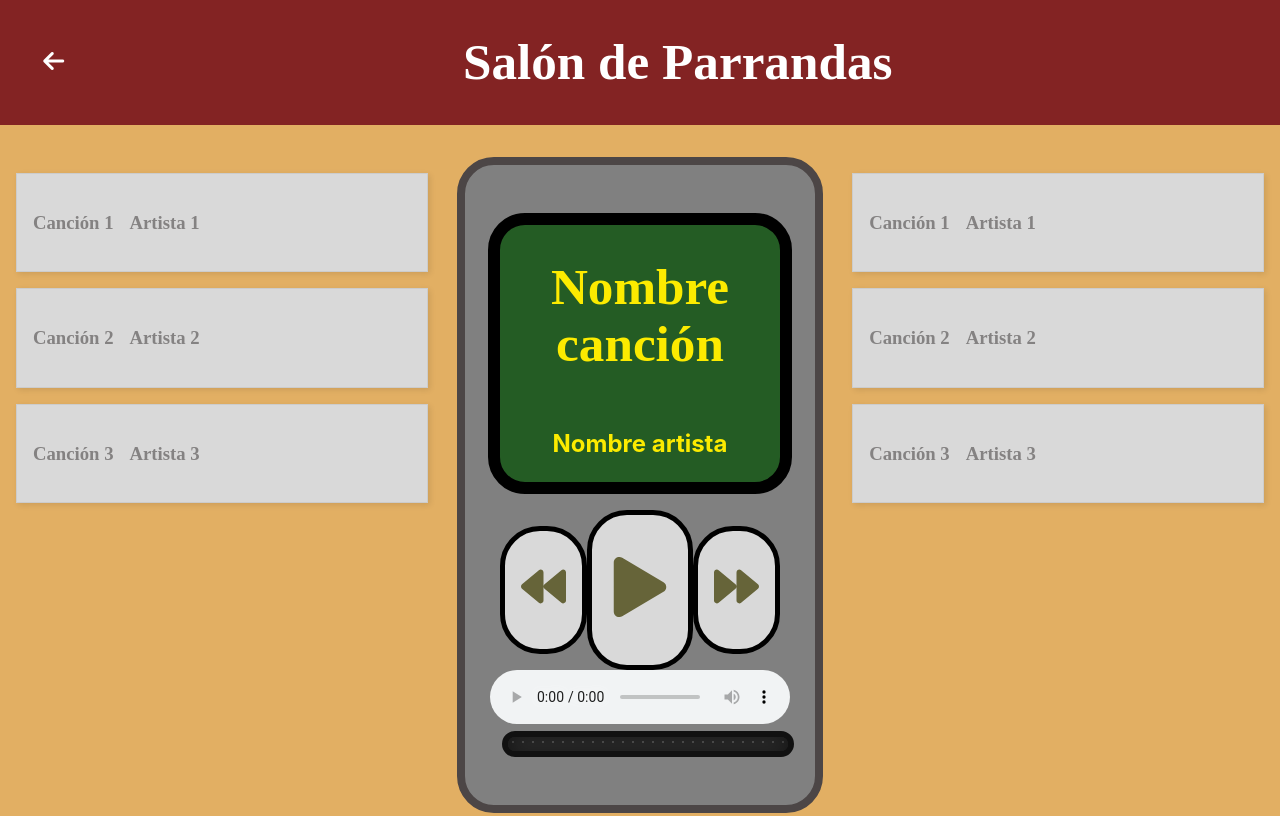
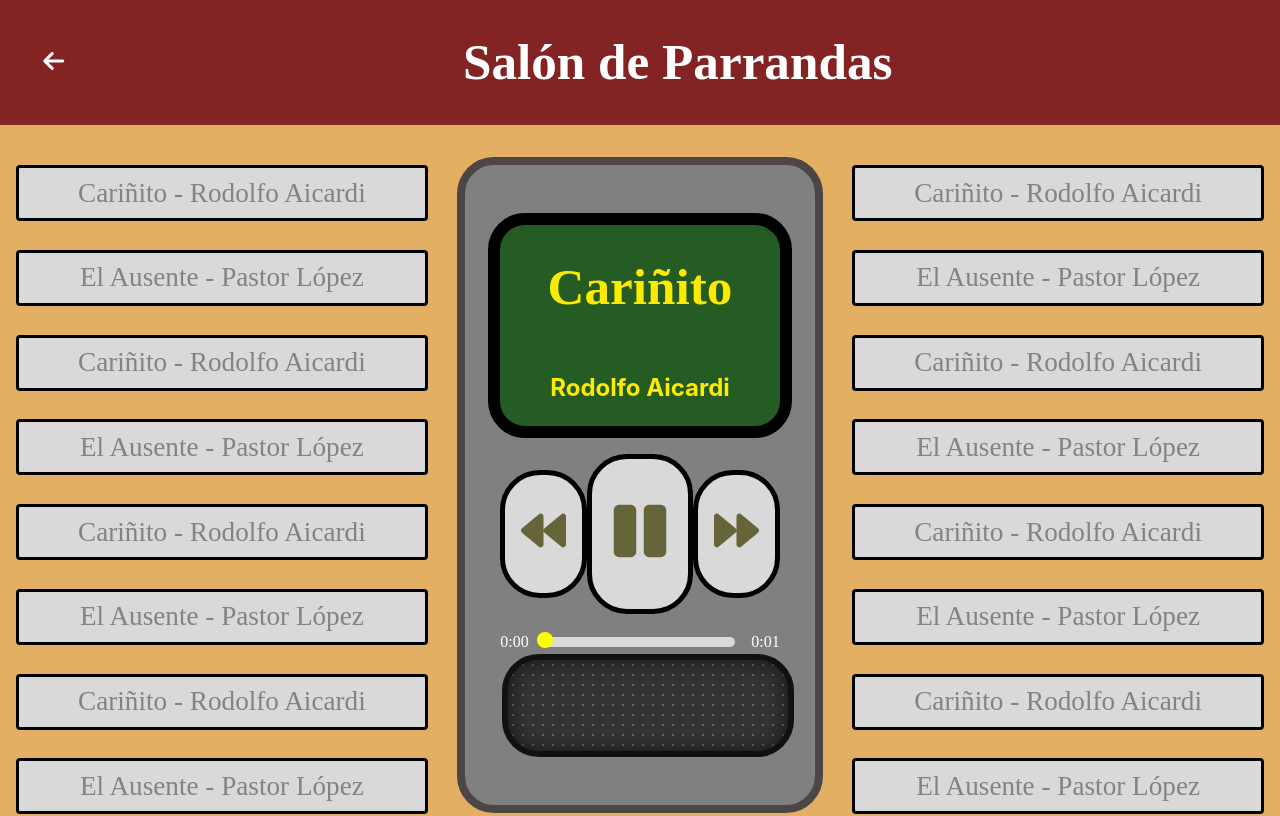
Before and after one commit to srodriguezsu/parranda, a React (Vite) app: page /salon-de-parrandas in a window 1280 px wide. Shown: the top 816 px of the page. Built offline with nearby package versions, Linux system fonts and the light colour scheme.

Commit message:
salonPage Funcional

```diff
--- a/src/pages/salonPage/cancion.css
+++ b/src/pages/salonPage/cancion.css
@@ -1,18 +1,23 @@
 .cancion {
+    height: 50px;
     display: flex;
-    flex-direction: row;
-    gap: 1rem;
-    border: 1px solid #ccc;
-    padding: 1rem;
-    margin: 1rem 0;
+    align-items: center;
+    justify-content: space-between;
+    margin: 0.5rem 0;
     background-color: #D9D9D9;
-    box-shadow: 2px 2px 6px rgba(0, 0, 0, 0.1);
+    border-radius: 4px;
+    font-size: 0.9rem;
+    color: #848282;
+    box-shadow: none;
+    border: 3px solid #000000;
+    cursor: pointer;
 }
 
 .cancion h3 {
-    color: #848282
-}
-
-.cancion p {
+    margin: 0 auto;
+    font-weight: normal;
+    font-size: 1.7rem;
+    text-align: center;
+    width: 100%;
     color: #848282;
 }
--- a/src/pages/salonPage/cancion.jsx
+++ b/src/pages/salonPage/cancion.jsx
@@ -1,12 +1,14 @@
 import React from 'react';
 import './Cancion.css';
 
-const Cancion = ({ nombre, artista, audioSrc}) => {
+const Cancion = ({ nombre, artista, audioSrc, onSelect }) => {
+    const handleClick = () => {
+        if (onSelect) onSelect({ nombre, artista, audioSrc });
+    };
+
     return (
-
-        <div className="cancion">
-            <h3>{nombre}</h3>
-            <h3>{artista}</h3>
+        <div className="cancion" onClick={handleClick}>
+            <h3>{nombre} - {artista}</h3>
         </div>
     );
 };
--- a/src/pages/salonPage/index.css
+++ b/src/pages/salonPage/index.css
@@ -8,102 +8,14 @@ main {
 
 .cancionesIzq {
     width: 33%;
+    display: flex;
+    flex-direction: column;
+    gap: 0.8rem;
 }
 
 .cancionesDer {
     width: 33%;
-}
-
-.reproductor {
-    border: 8px solid #4C4646;
-    border-radius: 37px;
-    width: 28%;
-    height: 80vh;
     display: flex;
     flex-direction: column;
-    align-items: center;
-    background-color: #808080;
+    gap: 0.8rem;
 }
-
-.display{
-    margin-top: 3rem;
-    border: 12px solid #000000;
-    border-radius: 37px;
-    text-align: center;
-    width: 80%;
-    height: 18em;
-    background-color: #245C24 ;
-    display: flex;
-    flex-direction: column;
-    justify-content: center;
-    align-items: center;
-    text-align: center;
-    color:#FCEB00
-}
-
-.display h2 {
-    color: #FCEB00;
-}
-
-.controls {
-    display:flex;
-    flex-direction: row;
-    width: 80%;
-    display: flex;
-    justify-content: space-around;
-    margin-top: 1rem;
-}
-
-.btnPrev, .btnNext {
-    border: 5px solid #000;
-    margin-top: 1rem;
-    width: 8rem;
-    height: 8rem;
-    border-radius: 40px;
-    background-color: #D9D9D9;
-    color: white;
-    cursor: pointer;
-    font-size: 1.5rem;
-}
-
-.btnPrev:hover, .btnNext:hover {
-    background-color: #726f6f;
-}
-
-.btnPlay{
-    border: 5px solid #000;
-    width: 10rem;
-    height: 10rem;
-    border-radius: 40px;
-    background-color: #D9D9D9;
-    color: white;
-    cursor: pointer;
-    font-size: 1.5rem;
-}
-
-.btnPlay:hover {
-    background-color: #726f6f;
-}
-
-.parlante {
-    width: 80%;
-    height: 33em;
-    background-color: black;
-    border-radius: 37px;
-    margin-left: 1rem;
-    background-color: #333;
-    background-image: radial-gradient(#666 1px, transparent 1px);
-    background-size: 10px 10px;
-    margin-bottom: 3rem;
-
-    display: flex;
-    flex-direction: column;
-    justify-content: center;
-    align-items: center;
-
-    color: white;
-    text-align: center;
-
-    box-shadow: inset 0 0 20px rgba(0, 0, 0, 0.6); /* profundidad tipo rejilla */
-    border: 6px solid #111;
-}
--- a/src/pages/salonPage/index.jsx
+++ b/src/pages/salonPage/index.jsx
@@ -1,52 +1,81 @@
-import React from 'react';
+import React, { useState } from 'react';
 import Header from "../../components/header/index.jsx";
 import Cancion from './cancion.jsx';
-import { FaBackward, FaPlay, FaForward } from 'react-icons/fa';
+import Reproductor from './reproductor';
 import './index.css';
 
+const listaCancionesIzq = [
+  { nombre: "Cariñito", artista: "Rodolfo Aicardi", audioSrc: "src/assets/canciones/CARIÑITO - RODOLFO AICARDI.mp3" },
+  { nombre: "El Ausente", artista: "Pastor López", audioSrc: "src/assets/canciones/EL AUSENTE - PASTOR LOPEZ.mp3" },
+  { nombre: "Cariñito", artista: "Rodolfo Aicardi", audioSrc: "src/assets/canciones/CARIÑITO - RODOLFO AICARDI.mp3" },
+  { nombre: "El Ausente", artista: "Pastor López", audioSrc: "src/assets/canciones/EL AUSENTE - PASTOR LOPEZ.mp3" },
+  { nombre: "Cariñito", artista: "Rodolfo Aicardi", audioSrc: "src/assets/canciones/CARIÑITO - RODOLFO AICARDI.mp3" },
+  { nombre: "El Ausente", artista: "Pastor López", audioSrc: "src/assets/canciones/EL AUSENTE - PASTOR LOPEZ.mp3" },
+  { nombre: "Cariñito", artista: "Rodolfo Aicardi", audioSrc: "src/assets/canciones/CARIÑITO - RODOLFO AICARDI.mp3" },
+  { nombre: "El Ausente", artista: "Pastor López", audioSrc: "src/assets/canciones/EL AUSENTE - PASTOR LOPEZ.mp3" },
+  { nombre: "Cariñito", artista: "Rodolfo Aicardi", audioSrc: "src/assets/canciones/CARIÑITO - RODOLFO AICARDI.mp3" },
+  { nombre: "El Ausente", artista: "Pastor López", audioSrc: "src/assets/canciones/EL AUSENTE - PASTOR LOPEZ.mp3" },
+  { nombre: "Cariñito", artista: "Rodolfo Aicardi", audioSrc: "src/assets/canciones/CARIÑITO - RODOLFO AICARDI.mp3" },
+  { nombre: "El Ausente", artista: "Pastor López", audioSrc: "src/assets/canciones/EL AUSENTE - PASTOR LOPEZ.mp3" },
+  { nombre: "Cariñito", artista: "Rodolfo Aicardi", audioSrc: "src/assets/canciones/CARIÑITO - RODOLFO AICARDI.mp3" }
+];
+
+const listaCancionesDer = [
+  { nombre: "Cariñito", artista: "Rodolfo Aicardi", audioSrc: "src/assets/canciones/CARIÑITO - RODOLFO AICARDI.mp3" },
+  { nombre: "El Ausente", artista: "Pastor López", audioSrc: "src/assets/canciones/EL AUSENTE - PASTOR LOPEZ.mp3" },
+  { nombre: "Cariñito", artista: "Rodolfo Aicardi", audioSrc: "src/assets/canciones/CARIÑITO - RODOLFO AICARDI.mp3" },
+  { nombre: "El Ausente", artista: "Pastor López", audioSrc: "src/assets/canciones/EL AUSENTE - PASTOR LOPEZ.mp3" },
+  { nombre: "Cariñito", artista: "Rodolfo Aicardi", audioSrc: "src/assets/canciones/CARIÑITO - RODOLFO AICARDI.mp3" },
+  { nombre: "El Ausente", artista: "Pastor López", audioSrc: "src/assets/canciones/EL AUSENTE - PASTOR LOPEZ.mp3" },
+  { nombre: "Cariñito", artista: "Rodolfo Aicardi", audioSrc: "src/assets/canciones/CARIÑITO - RODOLFO AICARDI.mp3" },
+  { nombre: "El Ausente", artista: "Pastor López", audioSrc: "src/assets/canciones/EL AUSENTE - PASTOR LOPEZ.mp3" },
+  { nombre: "Cariñito", artista: "Rodolfo Aicardi", audioSrc: "src/assets/canciones/CARIÑITO - RODOLFO AICARDI.mp3" },
+  { nombre: "El Ausente", artista: "Pastor López", audioSrc: "src/assets/canciones/EL AUSENTE - PASTOR LOPEZ.mp3" },
+  { nombre: "Cariñito", artista: "Rodolfo Aicardi", audioSrc: "src/assets/canciones/CARIÑITO - RODOLFO AICARDI.mp3" },
+  { nombre: "El Ausente", artista: "Pastor López", audioSrc: "src/assets/canciones/EL AUSENTE - PASTOR LOPEZ.mp3" },
+  { nombre: "Cariñito", artista: "Rodolfo Aicardi", audioSrc: "src/assets/canciones/CARIÑITO - RODOLFO AICARDI.mp3" }
+];
+
+const listaCanciones = [...listaCancionesIzq, ...listaCancionesDer];
+
 const ParrandasPage = () => {
+  const [indiceActual, setIndiceActual] = useState(0);
+  const cancionActual = listaCanciones[indiceActual];
+
   return (
     <div>
-            <Header pageTitle={"Salón de Parrandas"}/>
+      <Header pageTitle={"Salón de Parrandas"} />
 
       <main>
         <div className='cancionesIzq'>
-                    <Cancion nombre="Canción 1" artista="Artista 1" audioSrc="ruta/a/audio1.mp3" />
-                    <Cancion nombre="Canción 2" artista="Artista 2" audioSrc="ruta/a/audio2.mp3" />
-                    <Cancion nombre="Canción 3" artista="Artista 3" audioSrc="ruta/a/audio3.mp3" />
-
+          {listaCancionesIzq.map((c, i) => (
+            <Cancion
+              key={`izq-${i}`}
+              nombre={c.nombre}
+              artista={c.artista}
+              audioSrc={c.audioSrc}
+              onSelect={() => setIndiceActual(i)}
+            />
+          ))}
         </div>
 
-                <div className='reproductor'>
-                    <div className='display'>
-                        <h1 className='nombreCancion'>Nombre canción</h1>
-                        <h2 className='artista'>Nombre artista</h2>
-                    </div>
-
-                    <div className='controls'>
-                        <button className='btnPrev'><FaBackward size={45} color="#666439"/></button>
-                        <button className='btnPlay'><FaPlay size={60} color="#666439"/></button>
-                        <button className='btnNext'><FaForward size={45} color="#666439"/></button>
-                    </div>
-
-                    <div className='progress-bar'>
-                        <audio className='audio' controls>
-                            <source src="ruta/a/audio.mp3" type="audio/mpeg" />
-                            Tu navegador no soporta la reproducción de audio.
-                        </audio>
-                    </div>
-
-
-                    <div className='parlante'></div>
-
-                </div>
+        <Reproductor
+          cancion={cancionActual}
+          siguiente={() => setIndiceActual((prev) => (prev + 1) % listaCanciones.length)}
+          anterior={() => setIndiceActual((prev) => (prev - 1 + listaCanciones.length) % listaCanciones.length)}
+        />
 
         <div className='cancionesDer'>
-                    <Cancion nombre="Canción 1" artista="Artista 1" audioSrc="ruta/a/audio1.mp3" />
-                    <Cancion nombre="Canción 2" artista="Artista 2" audioSrc="ruta/a/audio2.mp3" />
-                    <Cancion nombre="Canción 3" artista="Artista 3" audioSrc="ruta/a/audio3.mp3" />
+          {listaCancionesDer.map((c, i) => (
+            <Cancion
+              key={`der-${i}`}
+              nombre={c.nombre}
+              artista={c.artista}
+              audioSrc={c.audioSrc}
+              onSelect={() => setIndiceActual(listaCancionesIzq.length + i)}
+            />
+          ))}
         </div>
-
       </main>
     </div>
   );
--- /dev/null
+++ b/src/pages/salonPage/reproductor.css
@@ -0,0 +1,130 @@
+.reproductor {
+    border: 8px solid #4C4646;
+    border-radius: 37px;
+    width: 28%;
+    height: 80vh;
+    display: flex;
+    flex-direction: column;
+    align-items: center;
+    background-color: #808080;
+}
+
+.display{
+    margin-top: 3rem;
+    border: 12px solid #000000;
+    border-radius: 37px;
+    text-align: center;
+    width: 80%;
+    height: 18em;
+    background-color: #245C24 ;
+    display: flex;
+    flex-direction: column;
+    justify-content: center;
+    align-items: center;
+    text-align: center;
+    color:#FCEB00
+}
+
+.display h2 {
+    color: #FCEB00;
+}
+
+.controls {
+    display:flex;
+    flex-direction: row;
+    width: 80%;
+    display: flex;
+    justify-content: space-around;
+    margin-top: 1rem;
+}
+
+.btnPrev, .btnNext {
+    border: 5px solid #000;
+    margin-top: 1rem;
+    width: 8rem;
+    height: 8rem;
+    border-radius: 40px;
+    background-color: #D9D9D9;
+    color: white;
+    cursor: pointer;
+    font-size: 1.5rem;
+}
+
+.btnPrev:hover, .btnNext:hover {
+    background-color: #726f6f;
+}
+
+.btnPlay{
+    border: 5px solid #000;
+    width: 10rem;
+    height: 10rem;
+    border-radius: 40px;
+    background-color: #D9D9D9;
+    color: white;
+    cursor: pointer;
+    font-size: 1.5rem;
+}
+
+.btnPlay:hover {
+    background-color: #726f6f;
+}
+
+.parlante {
+    width: 80%;
+    height: 33em;
+    background-color: black;
+    border-radius: 37px;
+    margin-left: 1rem;
+    background-color: #333;
+    background-image: radial-gradient(#666 1px, transparent 1px);
+    background-size: 10px 10px;
+    margin-bottom: 3rem;
+
+    display: flex;
+    flex-direction: column;
+    justify-content: center;
+    align-items: center;
+
+    color: white;
+    text-align: center;
+
+    box-shadow: inset 0 0 20px rgba(0, 0, 0, 0.6);
+    border: 6px solid #111;
+}
+
+.progress-bar {
+    display: flex;
+    align-items: center;
+    justify-content: space-between;
+    width: 80%;
+    margin-top: 1rem;
+    color: white;
+    font-size: 1rem;
+}
+
+.barra {
+    position: relative;
+    flex-grow: 1;
+    height: 10px;
+    background: #D9D9D9;
+    border-radius: 5px;
+    margin: 0 1rem;
+}
+
+.progreso {
+    position: absolute;
+    height: 10px;
+    background-color: transparent;
+    border-radius: 5px;
+}
+
+.cursor {
+    position: absolute;
+    top: -5px;
+    left: 50%;
+    width: 16px;
+    height: 16px;
+    background-color: yellow;
+    border-radius: 50%;
+    transform: translateX(-50%);
+}
--- /dev/null
+++ b/src/pages/salonPage/reproductor.jsx
@@ -0,0 +1,91 @@
+import React, { useRef, useState, useEffect } from 'react';
+import { FaBackward, FaPlay, FaForward, FaPause } from 'react-icons/fa';
+import './reproductor.css';
+
+const Reproductor = ({ cancion, siguiente, anterior }) => {
+  const audioRef = useRef(null);
+
+  const [isPlaying, setIsPlaying] = useState(false);
+  const [currentTime, setCurrentTime] = useState(0);
+  const [duration, setDuration] = useState(1);
+
+  const togglePlayPause = () => {
+    const audio = audioRef.current;
+    if (!audio) return;
+
+    if (audio.paused) {
+      audio.play();
+      setIsPlaying(true);
+    } else {
+      audio.pause();
+      setIsPlaying(false);
+    }
+  };
+
+  useEffect(() => {
+    const audio = audioRef.current;
+    if (!audio) return;
+
+    const updateTime = () => setCurrentTime(audio.currentTime);
+    const setMeta = () => setDuration(audio.duration);
+
+    audio.addEventListener("timeupdate", updateTime);
+    audio.addEventListener("loadedmetadata", setMeta);
+
+    return () => {
+      audio.removeEventListener("timeupdate", updateTime);
+      audio.removeEventListener("loadedmetadata", setMeta);
+    };
+  }, []);
+
+  useEffect(() => {
+    if (audioRef.current) {
+      audioRef.current.load();
+      audioRef.current.play();
+      setIsPlaying(true);
+    }
+  }, [cancion]);
+
+  const formatTime = (time) => {
+    const mins = Math.floor(time / 60);
+    const secs = Math.floor(time % 60).toString().padStart(2, '0');
+    return `${mins}:${secs}`;
+  };
+
+  const cursorPos = (currentTime / duration) * 100;
+
+  return (
+    <div className='reproductor'>
+      <div className='display'>
+        <h1 className='nombreCancion'>{cancion.nombre}</h1>
+        <h2 className='artista'>{cancion.artista}</h2>
+      </div>
+
+      <audio ref={audioRef} src={cancion.audioSrc} preload="metadata" />
+
+      <div className='controls'>
+        <button className='btnPrev' onClick={anterior}>
+            <FaBackward size={45} color="#666439" />
+        </button>
+        <button className='btnPlay' onClick={togglePlayPause}>
+          {isPlaying ? <FaPause size={60} color="#666439" /> : <FaPlay size={60} color="#666439" />}
+        </button>
+        <button className='btnNext' onClick={siguiente}>
+          <FaForward size={45} color="#666439" />
+        </button>
+      </div>
+
+      <div className='progress-bar'>
+        <span>{formatTime(currentTime)}</span>
+        <div className="barra">
+          <div className="cursor" style={{ left: `${cursorPos}%` }}></div>
+        </div>
+        <span>{formatTime(duration)}</span>
+      </div>
+
+      <div className='parlante'></div>
+    </div>
+  );
+};
+
+export default Reproductor;
```
Also changed, not shown: 2 other files (tests, documents, lock files or other folders). Lines whose indentation alone changed are shown as unchanged.
